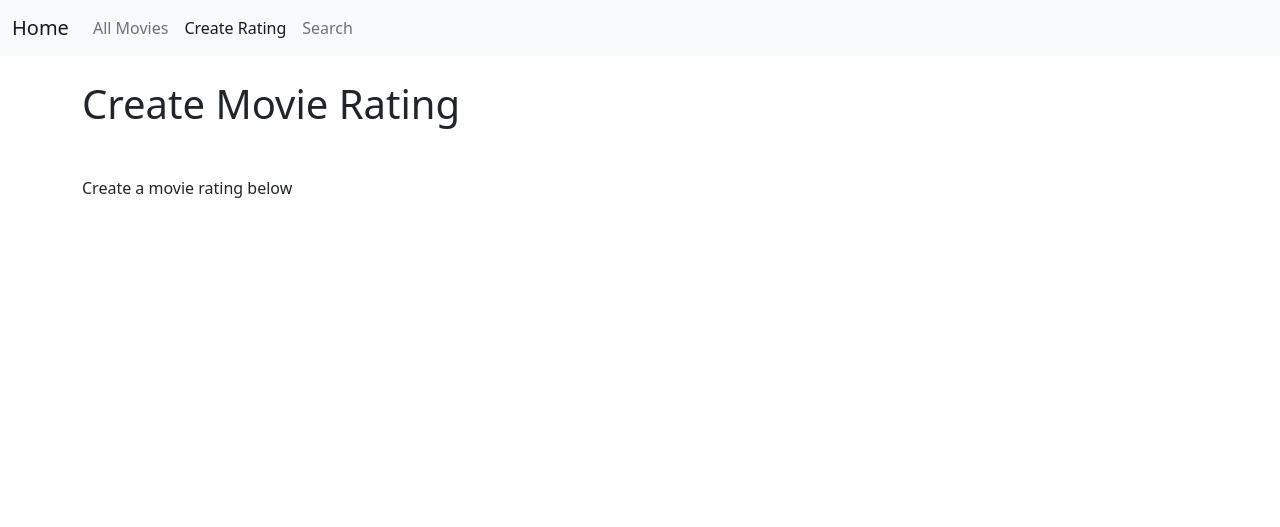
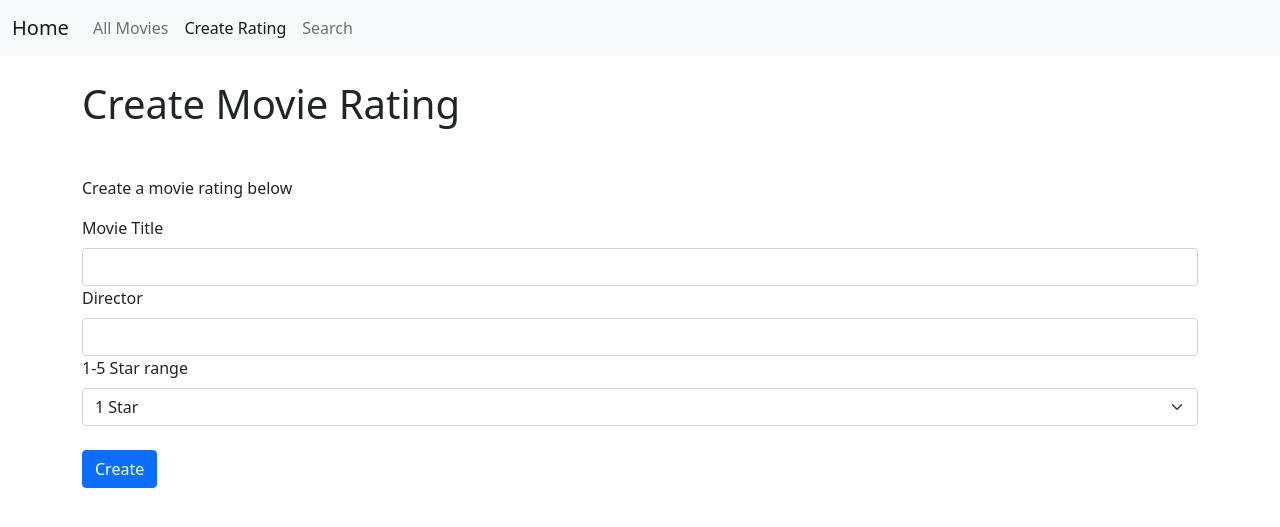
Before and after one commit to BrennanPaciorek/itsc-3155-module-8-assignment, a Flask app: page /movies/new in a window 1280 px wide. Shown: the top 527 px of the page. Run offline with Flask 2, Linux system fonts and the light colour scheme.

Commit message:
Implementing create movie feature

```diff
--- a/app.py
+++ b/app.py
@@ -1,4 +1,4 @@
-from flask import Flask, redirect, render_template
+from flask import Flask, redirect, render_template, request
 from src.repositories.movie_repository import movie_repository_singleton
 
 app = Flask(__name__)
@@ -19,10 +19,13 @@ def list_all_movies():
 def create_movies_form():
     return render_template('create_movies_form.html', create_rating_active=True)
 
-
 @app.post('/movies')
 def create_movie():
-    # TODO: Feature 2
+    title = request.form.get('title')
+    director = request.form.get('request')
+    rating = request.form.get('rating')
+    movie_repository_singleton.create_movie(title, director, rating)
+
     # After creating the movie in the database, we redirect to the list all movies page
     return redirect('/movies')
 
--- a/templates/create_movies_form.html
+++ b/templates/create_movies_form.html
@@ -5,5 +5,21 @@
 {% block body %}
 <h1 class="mb-5">Create Movie Rating</h1>
 <p class="mb-3">Create a movie rating below</p>
-<!-- TODO: Feature 2 -->
+<form action="/movies/new" method="get">
+    <label for="formControlInput" class="form-label">Movie Title</label>
+    <input type="text" class="form-control" name="title" id="title" required>
+
+    <label for="formControlInput" class="form-label">Director</label>
+    <input type="text" class="form-control" name="director" id="director" required>
+
+    <label for="formRange" class="form-label">1-5 Star range</label>
+    <select class="form-select" aria-label="Default select" name="range" id="range">
+        <option value="1" selected="">1 Star</option>
+        <option value="2">2 Star</option>
+        <option value="3">3 Star</option>
+        <option value="4">4 Star</option>
+        <option value="5">5 Star</option>
+    </select><br>
+    <input type="submit" value="Create" class="btn btn-primary">
+</form>
 {% endblock %}
```
